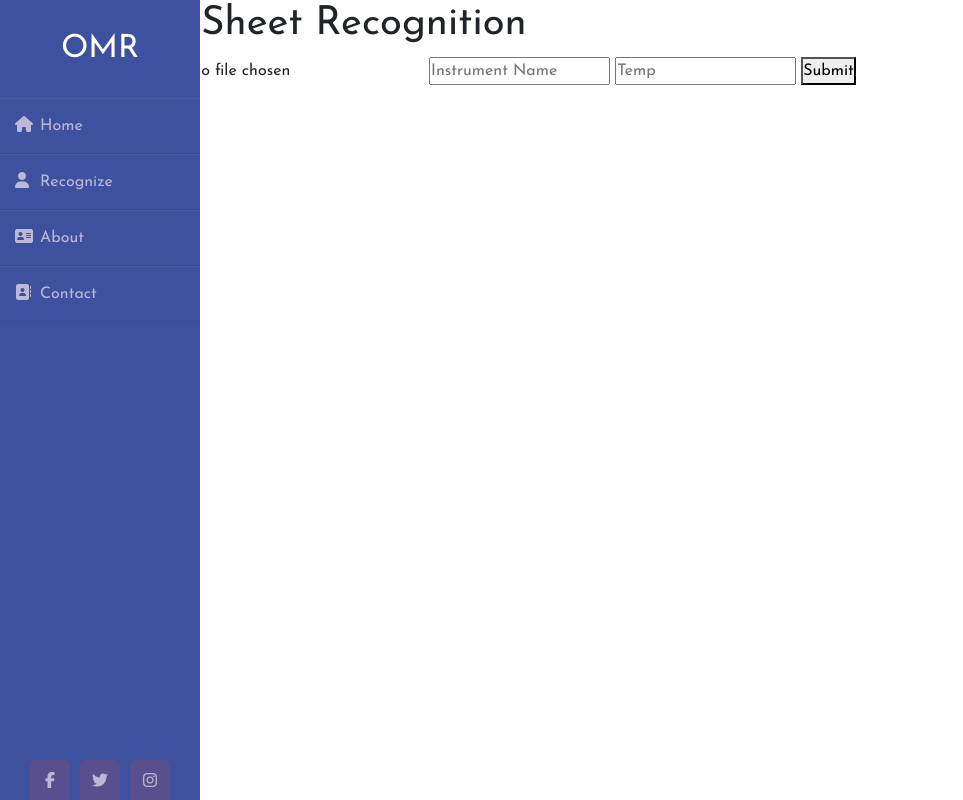
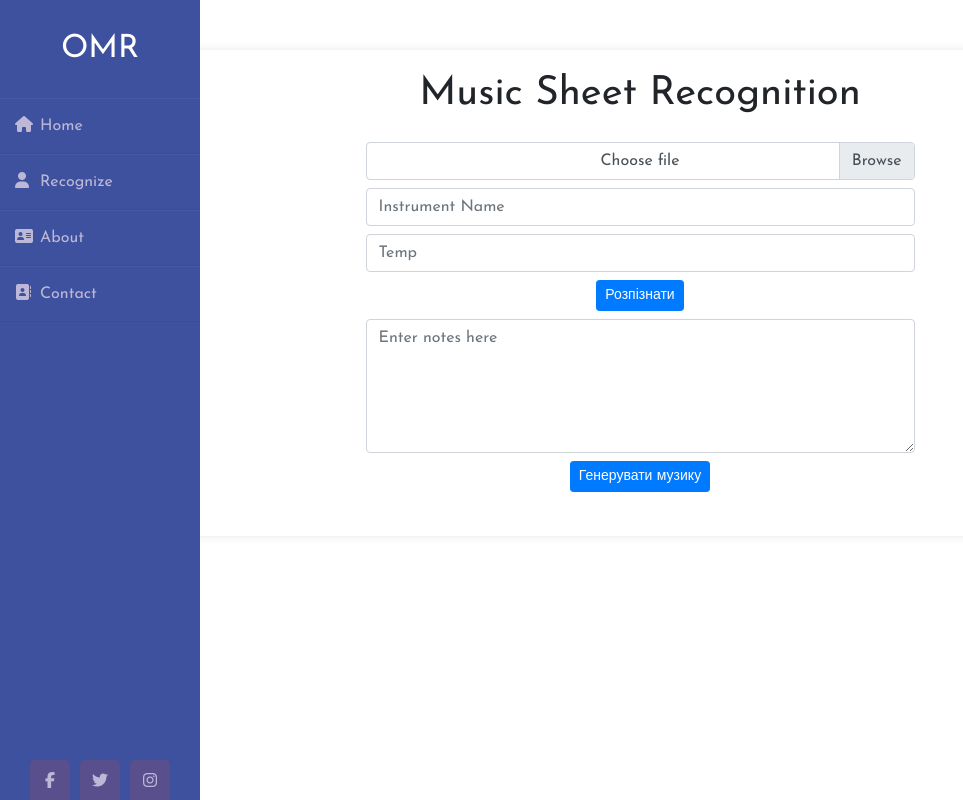
Before and after one commit to DenDark77/Optical-music-recognition, a FastAPI app: page /process_image in a window 1280 px wide. Shown: the whole page, without its empty margins (0-963 px from the left). Run offline with FastAPI, Linux system fonts and the light colour scheme; parts of the project's set-up code (start-up, migrations or seed data) failed here and were passed over; some libraries are stand-ins or nearby versions.

Commit message:
Add new endpoint, new page, update methods for generating music

```diff
--- a/src/main.py
+++ b/src/main.py
@@ -7,7 +7,7 @@ from fastapi.responses import HTMLResponse
 from fastapi.templating import Jinja2Templates
 from shutil import copyfileobj
 
-from recognize.music import notes_to_music_with_instrument
+from recognize.music import notes_to_music_with_instrument, prediction
 
 
 app = FastAPI()
@@ -48,18 +48,35 @@ async def process_image(
         request: Request,
         instrument_name: str = Form(...),
         temp: int = Form(...),
-        music_sheet: UploadFile = File(...)
+        music_sheet: UploadFile = File(...),
+        notes_data: str = None
 ):
     try:
         file_path = os.path.join(UPLOAD_DIR, music_sheet.filename)
         with open(file_path, "wb") as file:
             copyfileobj(music_sheet.file, file)
-
-        result = notes_to_music_with_instrument(file_path, instrument_name, temp)
-        result_file_path = os.path.join(MUSIC_DIR, "music.mid")
-        result.write('midi', fp=result_file_path)
+        array_data = prediction(file_path)
+        if notes_data is not None:
+            result = notes_to_music_with_instrument(notes_data, instrument_name, temp)
+            print(result)
+            result_file_path = os.path.join(MUSIC_DIR, "music.mid")
+            result.write('midi', fp=result_file_path)
 
         photo_url = f"/uploads/{Path(file_path).name}"
-        return templates.TemplateResponse("result.html", {"request": request, "music_file": result, "instrument_name": instrument_name, "temp": temp, "photo_url": photo_url})
+
+        return templates.TemplateResponse("result.html", {
+            "request": request,
+            "array_data": array_data,
+            "instrument_name": instrument_name,
+            "temp": temp,
+            "photo_url": photo_url,
+        })
     except Exception as e:
         raise HTTPException(status_code=500, detail=str(e))
+
+
+@app.get("/about", response_class=HTMLResponse)
+async def about(request: Request):
+    return templates.TemplateResponse(
+        request=request, name="about.html"
+    )
--- a/src/templates/base.html
+++ b/src/templates/base.html
@@ -3,6 +3,7 @@
 <head>
     <meta charset="UTF-8">
     <link href="static/main.css" rel="stylesheet" type="text/css">
+    <link href="static/styles.css" rel="stylesheet", type="text/css">
     <link rel="stylesheet" href="https://cdn.jsdelivr.net/npm/bootstrap@4.0.0/dist/css/bootstrap.min.css" integrity="sha384-Gn5384xqQ1aoWXA+058RXPxPg6fy4IWvTNh0E263XmFcJlSAwiGgFAW/dAiS6JXm" crossorigin="anonymous">
     <title>{% block title %} {% endblock %}</title>
     {% block head %}{% endblock %}
--- a/src/templates/result.html
+++ b/src/templates/result.html
@@ -1,21 +1,33 @@
 {% extends 'base.html' %}
 
 {% block body %}
-    <div class="container">
-        <h1>Music Sheet Recognition</h1>
-        <form action="/process_image" method="POST" enctype="multipart/form-data">
-            <input type="file" name="music_sheet" accept="image/*" required>
-            <input type="text" name="instrument_name" placeholder="Instrument Name">
-            <input type="number" name="temp" placeholder="Temp">
-            <button type="submit">Submit</button>
+    <div class="container d-flex flex-column align-items-center">
+        <h1 class="mb-4">Music Sheet Recognition</h1>
+        <form action="/process_image" method="POST" enctype="multipart/form-data" class="mb-4">
+            <div class="custom-file mb-2">
+                <input type="file" class="custom-file-input form" name="music_sheet" accept="image/*" id="Input">
+                <label class="custom-file-label" for="Input" >Choose file</label>
+            </div>
+            <input type="text" name="instrument_name" placeholder="Instrument Name" class="form-control mb-2">
+            <input type="number" name="temp" placeholder="Temp" class="form-control mb-2">
+            <button type="submit" class="btn btn-primary btn-sm mb-2">Розпізнати</button>
+            {% if array_data %}
+                <textarea rows="5" cols="60" name="notes_data" class="form-control mb-2">{{ array_data }}</textarea>
+            {% else %}
+                <textarea rows="5" cols="60" name="notes_data" placeholder="Enter notes here" class="form-control mb-2"></textarea>
+            {% endif %}
+            <button type="submit" class="btn btn-primary btn-sm">Генерувати музику</button>
         </form>
+        {% if photo_url %}
+            <img src="{{ photo_url }}" alt="Uploaded Image" class="mb-4">
+        {% endif %}
         {% if music_file %}
-        <audio controls>
-            <source src="https://michael-zhigulin.github.io/mz-codepen-projects/Material%20Design%20UI%20Audio%20Player/audio/Tim%20Minchin%20%E2%80%94%20Rock%20n%20Roll%20Nerd.ogg" type="audio/ogg">
-        </audio>
+            <audio controls class="mb-4">
+                <source src="https://michael-zhigulin.github.io/mz-codepen-projects/Material%20Design%20UI%20Audio%20Player/audio/Tim%20Minchin%20%E2%80%94%20Rock%20n%20Roll%20Nerd.ogg" type="audio/ogg">
+            </audio>
         {% endif %}
         {% if photo %}
-        <img src="{{ photo_url }}">
+        <img src="{{ photo_url }}" class="mb-4">
         {% endif %}
     </div>
 {% endblock %}
```
Also changed, not shown: src/recognize/model.py (+0 -25 lines), src/recognize/music.py (+11 -3 lines), src/templates/about.html (+11 -9 lines), 1 other file.
